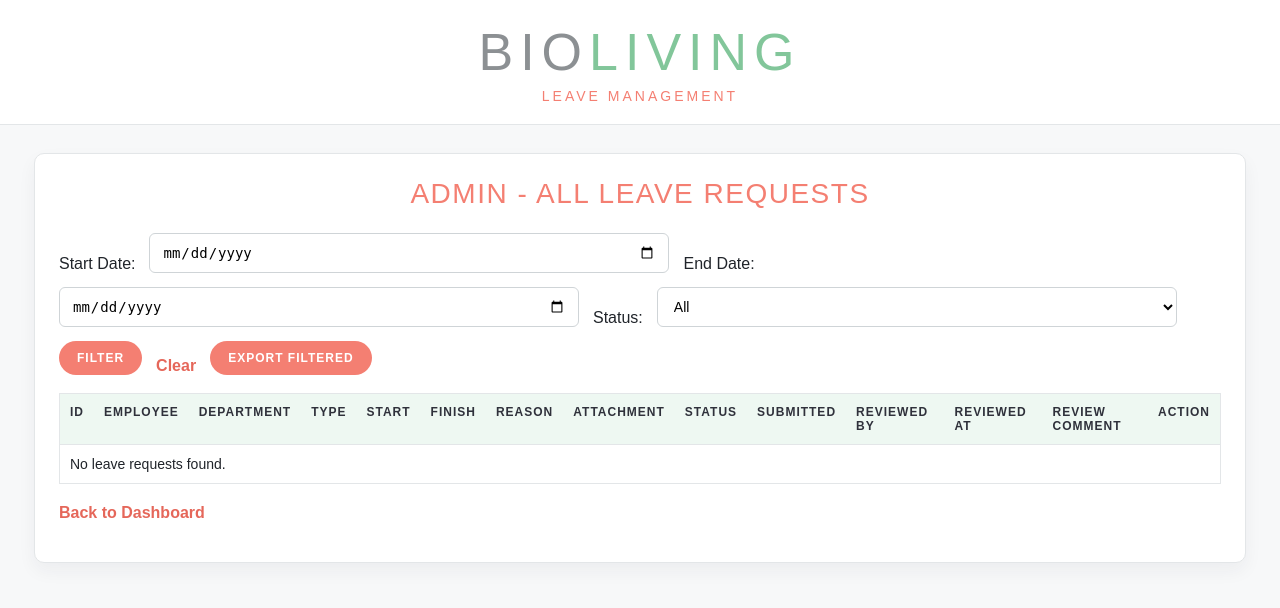
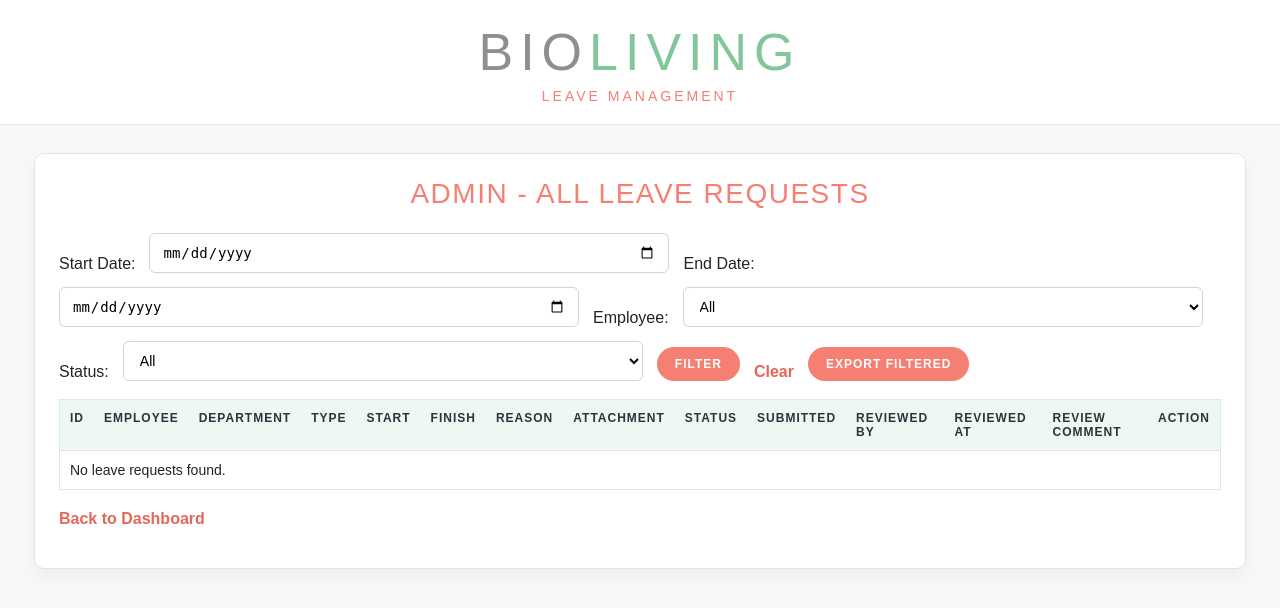
Before and after one commit to gavinczm-bot/hr-system, a Flask app: template templates/admin_leave_requests.html in a window 1280 px wide. Shown: the part 35-643 px from the top of the page. Run offline with Flask 3, Linux system fonts and the light colour scheme; the template is opened without the code that fills it, so the values that code supplies are empty; some libraries are stand-ins or nearby versions.

Commit message:
Add employee filter to leave request pages

```diff
--- a/app.py
+++ b/app.py
@@ -359,7 +359,7 @@ def notify_leave_reviewed(leave):
         "Your leave request has been reviewed."
     )
     return send_html_email(leave.get("employee_email"), subject, body)
-def build_admin_leave_request_query(filter_start, filter_end, filter_status, include_attachment_list=False):
+def build_admin_leave_request_query(filter_start, filter_end, filter_status, filter_employee_id=None, include_attachment_list=False):
     attachment_select = """
             (SELECT COUNT(*) FROM leave_attachments la WHERE la.leave_request_id = lr.id) AS attachment_count
     """
@@ -401,6 +401,10 @@ def build_admin_leave_request_query(filter_start, filter_end, filter_status, inc
         sql += " AND lr.status = %s "
         params.append(filter_status)
 
+    if filter_employee_id:
+        sql += " AND e.id = %s "
+        params.append(filter_employee_id)
+
     sql += """
         ORDER BY lr.start_date DESC, lr.submitted_at DESC
     """
@@ -408,7 +412,7 @@ def build_admin_leave_request_query(filter_start, filter_end, filter_status, inc
     return sql, params
 
 
-def build_employee_leave_request_query(employee_id, filter_start, filter_end, filter_status):
+def build_employee_leave_request_query(employee_id, filter_start, filter_end, filter_status, filter_employee_id=None):
     sql = """
         SELECT
             lr.*,
@@ -441,6 +445,10 @@ def build_employee_leave_request_query(employee_id, filter_start, filter_end, fi
         sql += " AND lr.status = %s "
         params.append(filter_status)
 
+    if filter_employee_id:
+        sql += " AND e.id = %s "
+        params.append(filter_employee_id)
+
     sql += """
         ORDER BY lr.start_date DESC, lr.submitted_at DESC
     """
@@ -611,6 +619,7 @@ def employee_leave_requests():
     filter_start = request.args.get("start_date", "").strip()
     filter_end = request.args.get("end_date", "").strip()
     filter_status = request.args.get("status", "").strip()
+    filter_employee_id = request.args.get("employee_id", "").strip()
 
     conn = get_db()
     cur = conn.cursor()
@@ -619,11 +628,20 @@ def employee_leave_requests():
         user["employee_id"],
         filter_start,
         filter_end,
-        filter_status
+        filter_status,
+        filter_employee_id
     )
 
     cur.execute(sql, params)
     leave_requests = cur.fetchall()
+
+    cur.execute("""
+        SELECT id, name
+        FROM employee
+        WHERE id = %s OR supervisor_id = %s
+        ORDER BY name
+    """, (user["employee_id"], user["employee_id"]))
+    employees = cur.fetchall()
 
     cur.close()
     conn.close()
@@ -631,9 +649,11 @@ def employee_leave_requests():
     return render_template(
         "employee_leave_requests.html",
         leave_requests=leave_requests,
+        employees=employees,
         filter_start=filter_start,
         filter_end=filter_end,
-        filter_status=filter_status
+        filter_status=filter_status,
+        filter_employee_id=filter_employee_id
     )
 
 
@@ -709,6 +729,7 @@ def admin_leave_requests():
     filter_start = request.args.get("start_date", "").strip()
     filter_end = request.args.get("end_date", "").strip()
     filter_status = request.args.get("status", "").strip()
+    filter_employee_id = request.args.get("employee_id", "").strip()
 
     conn = get_db()
     cur = conn.cursor()
@@ -716,11 +737,19 @@ def admin_leave_requests():
     sql, params = build_admin_leave_request_query(
         filter_start,
         filter_end,
-        filter_status
+        filter_status,
+        filter_employee_id
     )
 
     cur.execute(sql, params)
     all_requests = cur.fetchall()
+
+    cur.execute("""
+        SELECT id, name
+        FROM employee
+        ORDER BY name
+    """)
+    employees = cur.fetchall()
 
     cur.close()
     conn.close()
@@ -728,9 +757,11 @@ def admin_leave_requests():
     return render_template(
         "admin_leave_requests.html",
         all_requests=all_requests,
+        employees=employees,
         filter_start=filter_start,
         filter_end=filter_end,
-        filter_status=filter_status
+        filter_status=filter_status,
+        filter_employee_id=filter_employee_id
     )
 
 
@@ -741,6 +772,7 @@ def export_admin_leave_requests():
     filter_start = request.args.get("start_date", "").strip()
     filter_end = request.args.get("end_date", "").strip()
     filter_status = request.args.get("status", "").strip()
+    filter_employee_id = request.args.get("employee_id", "").strip()
 
     conn = get_db()
     cur = conn.cursor()
@@ -749,6 +781,7 @@ def export_admin_leave_requests():
         filter_start,
         filter_end,
         filter_status,
+        filter_employee_id,
         include_attachment_list=True
     )
 
--- a/templates/admin_leave_requests.html
+++ b/templates/admin_leave_requests.html
@@ -11,6 +11,14 @@
     End Date:
     <input type="date" name="end_date" value="{{ filter_end }}">
 
+    Employee:
+    <select name="employee_id">
+        <option value="" {% if not filter_employee_id %}selected{% endif %}>All</option>
+        {% for e in employees %}
+            <option value="{{ e.id }}" {% if filter_employee_id|string == e.id|string %}selected{% endif %}>{{ e.name }}</option>
+        {% endfor %}
+    </select>
+
     Status:
     <select name="status">
         <option value="" {% if not filter_status %}selected{% endif %}>All</option>
@@ -22,7 +30,7 @@
 
     <button type="submit">Filter</button>
     <a href="{{ url_for('admin_leave_requests') }}">Clear</a>
-    <a href="{{ url_for('export_admin_leave_requests', start_date=filter_start, end_date=filter_end, status=filter_status) }}">
+    <a href="{{ url_for('export_admin_leave_requests', start_date=filter_start, end_date=filter_end, status=filter_status, employee_id=filter_employee_id) }}">
         <button type="button">Export Filtered</button>
     </a>
 </form>
```
Also changed, not shown: templates/employee_leave_requests.html (+10 -0 lines).
